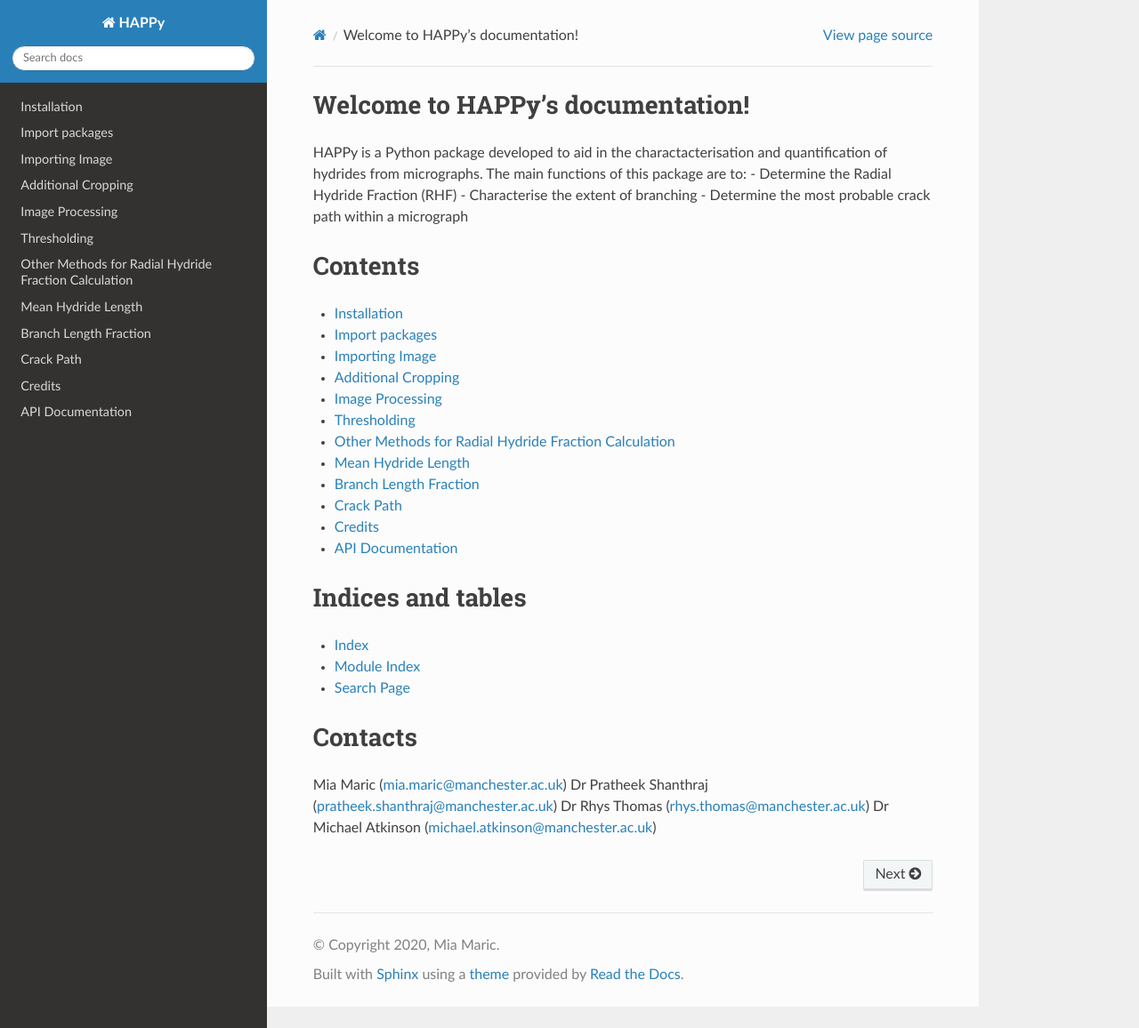
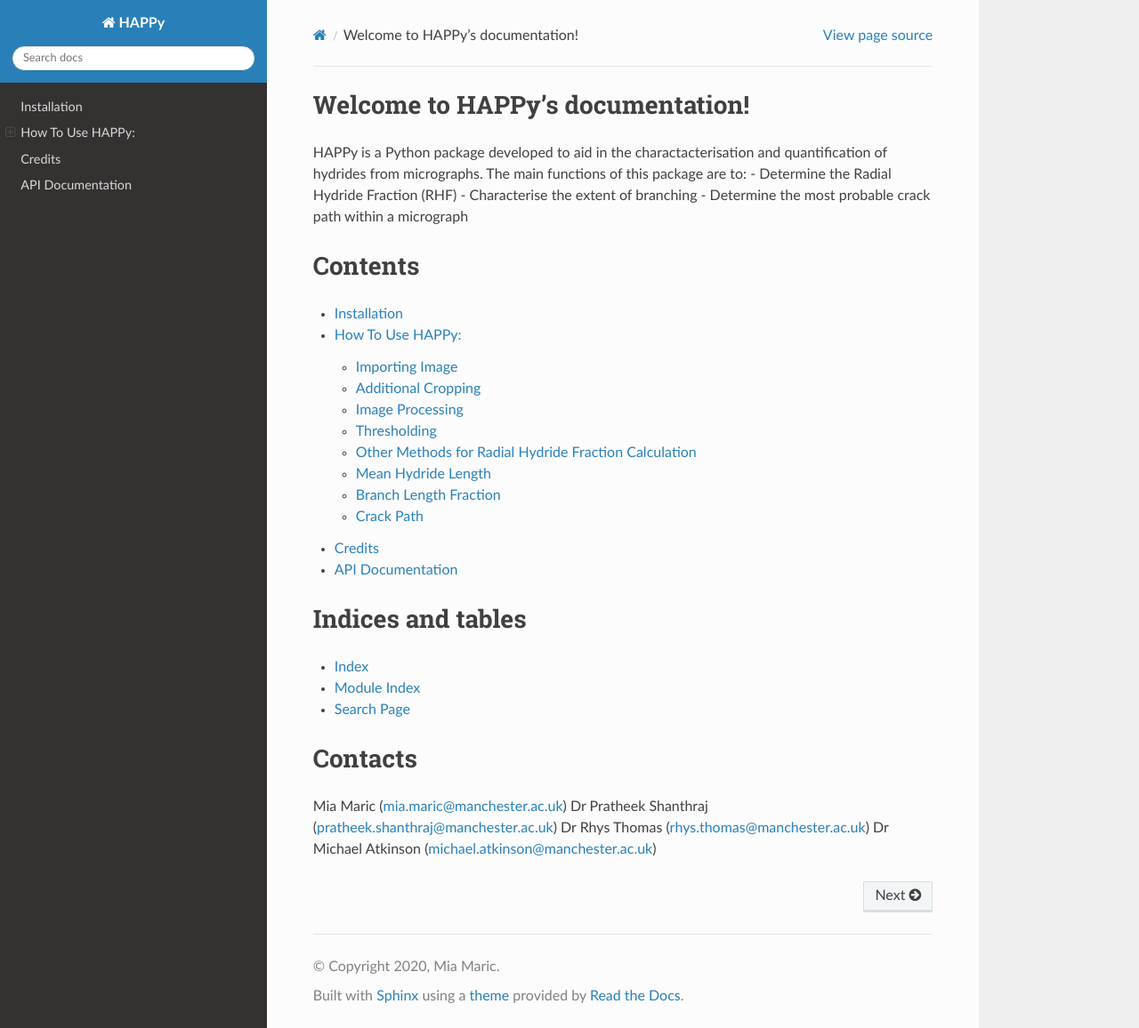
Before and after one commit to miamaric12/HAPPy, a Sphinx documentation site: the page built from docs/source/index.rst, in a window 1280 px wide and 1156 px high. Shown: the whole window at 89% size. Built offline with Sphinx 7.4.7 and the Read the Docs theme 2.0.0, drawn with Linux system fonts in a browser that asks for light colours.

Commit message:
small changes to notebook and docs

```diff
--- a/docs/source/howtouse.rst
+++ b/docs/source/howtouse.rst
@@ -1,3 +1,6 @@
+How To Use HAPPy:
+=================
+..code-links::
 Import packages
 ---------------
 
```
